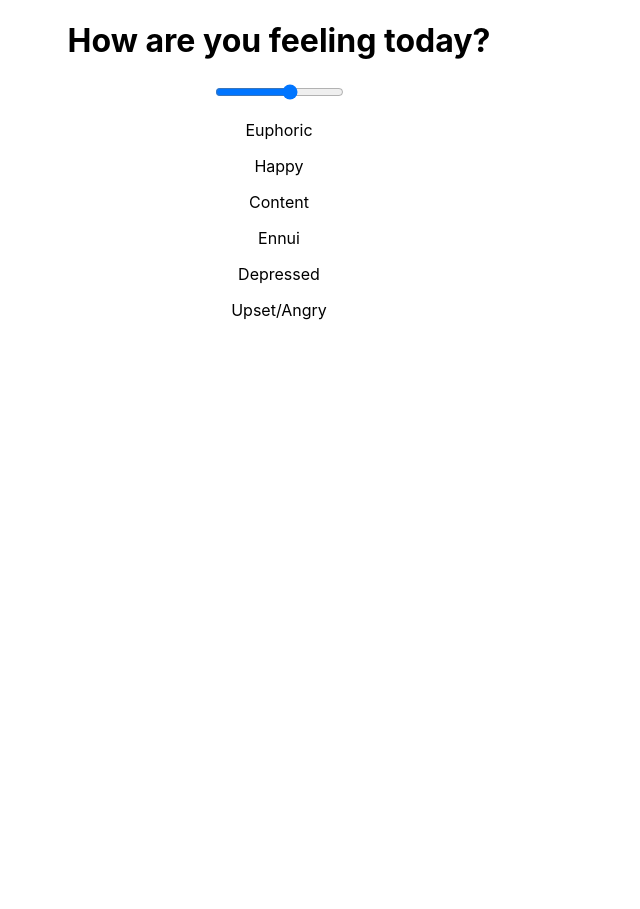
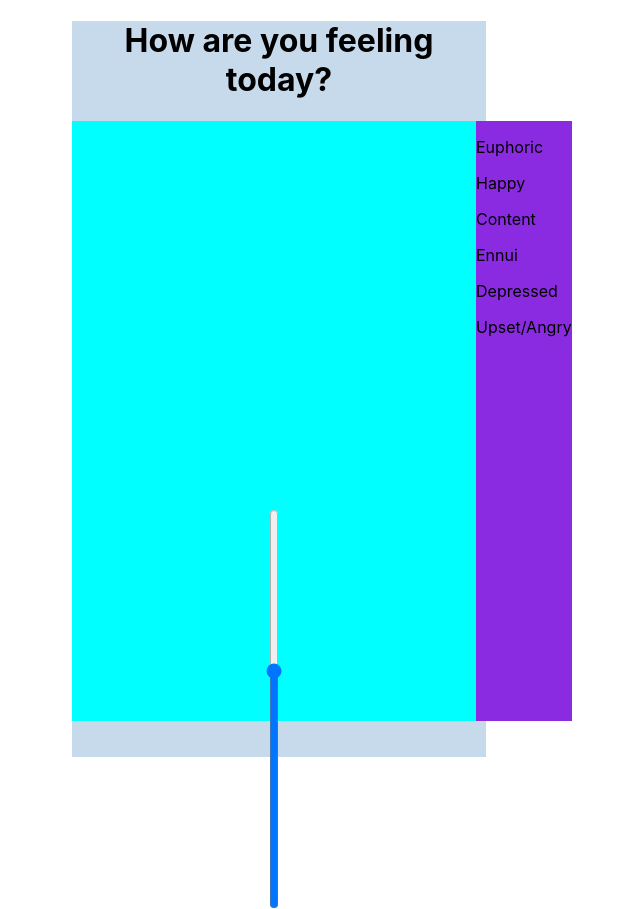
Before and after one commit to shannonehiccups/moodTrackerGroupProject, a React (Create React App) app: page / in a window 1280 px wide. Shown: the whole page, without its empty margins (361-1001 px from the left). Before the commit the page ends 800 px from the top, so only its background shows below. Built offline with nearby package versions, Linux system fonts and the light colour scheme.

Commit message:
worked on styling for the mood slider page

```diff
--- a/src/App.css
+++ b/src/App.css
@@ -1,3 +1,7 @@
+* {
+  box-sizing: border-box;
+}
+
 .App {
   text-align: center;
 }
--- a/src/index.js
+++ b/src/index.js
@@ -1,6 +1,7 @@
 import React from 'react';
 import ReactDOM from 'react-dom';
 import './index.css';
+import './moodrange.css';
 import App from './App';
 import reportWebVitals from './reportWebVitals';
 
--- /dev/null
+++ b/src/moodrange.css
@@ -0,0 +1,32 @@
+.form-range {
+    transform: rotate(270deg);
+    width: 400px;
+}
+
+.moodFrame {
+    background-color: rgba(195, 216, 235, .95);
+    height: 736px;
+    width: 414px;
+    margin: auto;
+}
+
+.moodsAndSlider{
+    background-color: cadetblue;
+    height:600px;
+    display: flex;
+}
+
+
+.form-container {
+    background-color: aqua;
+    flex: 50%;
+    align-content: flex-end;
+    justify-items: end;
+}
+
+.moodList {
+    background-color: blueviolet;
+    flex: 50%;
+    align-content: flex-start;
+    justify-items: start;
+}
--- a/src/moodrange.js
+++ b/src/moodrange.js
@@ -1,19 +1,21 @@
 const MoodRange = () => {
     return (
-<div class="container container-fluid">
+<div class="container container-fluid moodFrame">
 <h1>How are you feeling today?</h1>
-<section class="row">
+<div class="container grid-container moodsAndSlider">
+<section class="form-container">
 <label for="customRange3" class="form-label"></label>
 <input type="range" class="form-range" min="0" max="100" step="20" id="customRange3"></input>
 </section>
-<section class="row">
-<p>Euphoric</p>
-<p>Happy</p>
-<p>Content</p>
-<p>Ennui</p>
-<p>Depressed</p>
-<p>Upset/Angry</p>
-</section>
+<div class="moodList">
+<p class="">Euphoric</p>
+<p class="">Happy</p>
+<p class="">Content</p>
+<p class="">Ennui</p>
+<p class="">Depressed</p>
+<p class="">Upset/Angry</p>
+</div>
+</div>
 </div>
      );
 }
```
